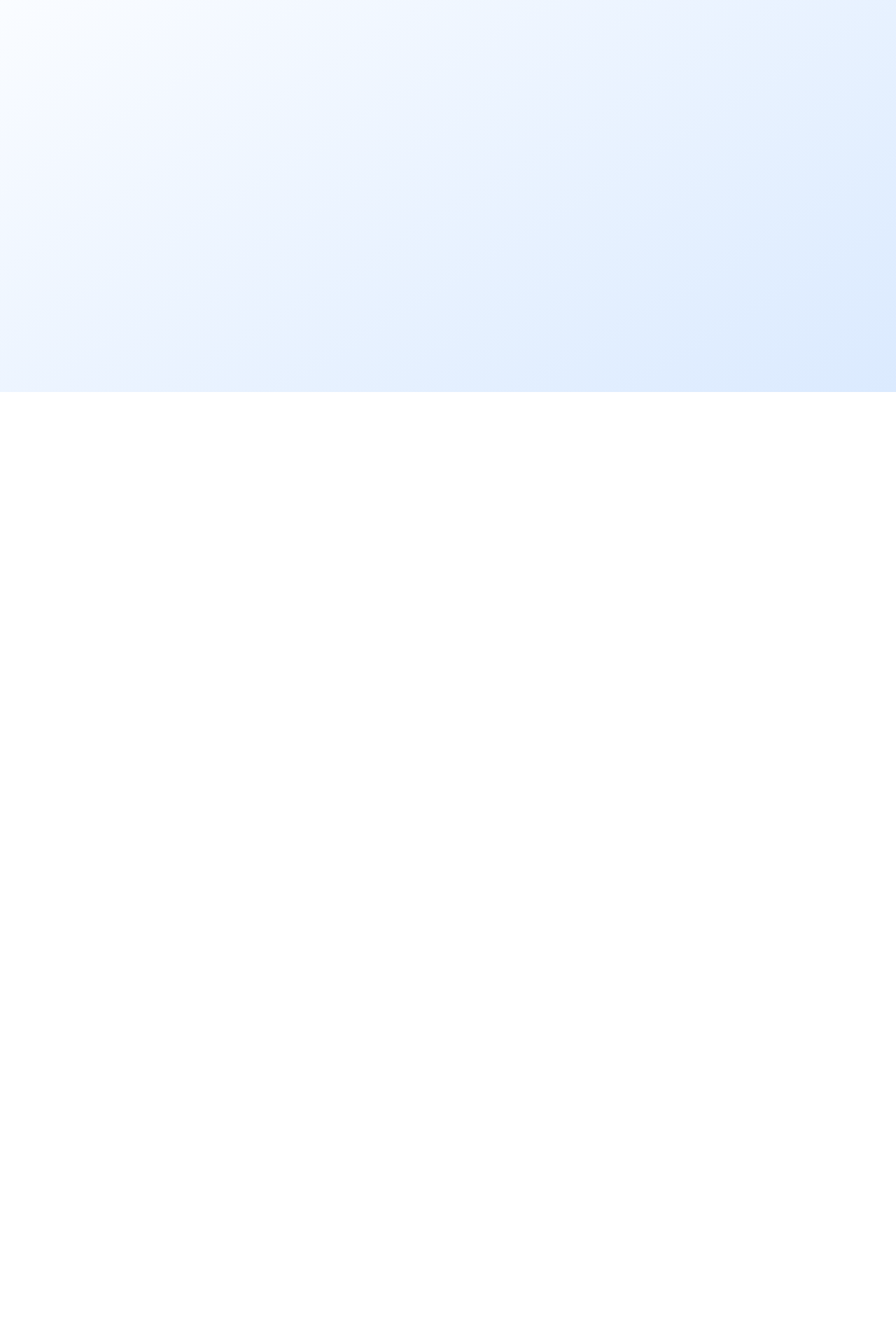
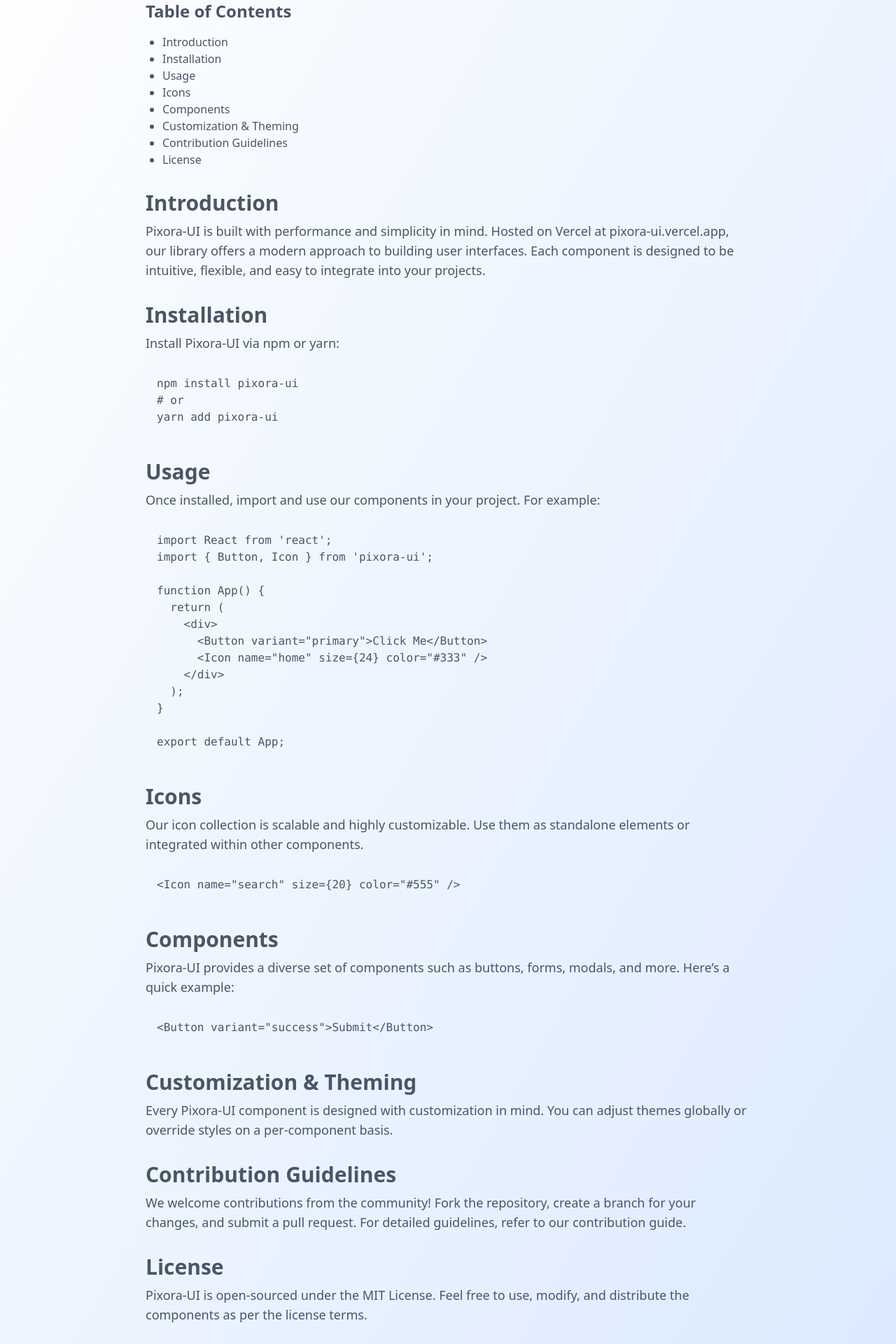
Before and after one commit to CodewChinmay/pixora-icons, a React (Vite) app: page /docs in a window 1280 px wide. Shown: the part 240-2160 px from the top of the page at 70% size. Before the commit the page ends 800 px from the top, so only its background shows below. Built offline with nearby package versions, Linux system fonts and the light colour scheme.

Commit message:
updated ui

```diff
--- a/src/App.jsx
+++ b/src/App.jsx
@@ -5,6 +5,7 @@
 import Iconpage from "./pages/icons";
 import Footerpage from "./pages/footer";
 import Headerpage from "./pages/header";
+import Docs from "./pages/docs";
 
 function App() {
   return (
@@ -17,6 +18,7 @@
         <Routes>
           <Route path="/" element={<Homepage />} />
           <Route path="/icons" element={<Iconpage />} />
+          <Route path="/docs" element={<Docs />} />
           {/* Add more routes here for components, docs, etc. */}
         </Routes>
 
--- /dev/null
+++ b/src/pages/docs.jsx
@@ -0,0 +1,132 @@
+import React from 'react';
+
+const Docs = () => {
+  return (
+    <div className="max-w-4xl mx-auto px-4 py-8 text-gray-600">
+      <header className="mb-8">
+        <h1 className="text-4xl font-bold mb-4">Pixora-UI Documentation</h1>
+        <p className="text-lg">
+          Welcome to <strong>Pixora-UI</strong> – your one-stop library for a vast collection of customizable icons and UI components.
+        </p>
+      </header>
+
+      <nav className="mb-8">
+        <h2 className="text-2xl font-semibold mb-4">Table of Contents</h2>
+        <ul className="list-disc ml-6">
+          <li>
+            <a href="#introduction" className="hover:underline">Introduction</a>
+          </li>
+          <li>
+            <a href="#installation" className="hover:underline">Installation</a>
+          </li>
+          <li>
+            <a href="#usage" className="hover:underline">Usage</a>
+          </li>
+          <li>
+            <a href="#icons" className="hover:underline">Icons</a>
+          </li>
+          <li>
+            <a href="#components" className="hover:underline">Components</a>
+          </li>
+          <li>
+            <a href="#customization-theming" className="hover:underline">Customization & Theming</a>
+          </li>
+          <li>
+            <a href="#contribution" className="hover:underline">Contribution Guidelines</a>
+          </li>
+          <li>
+            <a href="#license" className="hover:underline">License</a>
+          </li>
+        </ul>
+      </nav>
+
+      <section id="introduction" className="mb-8">
+        <h2 className="text-3xl font-bold mb-2">Introduction</h2>
+        <p className="text-lg">
+          Pixora-UI is built with performance and simplicity in mind. Hosted on Vercel at{' '}
+          <a href="https://pixora-ui.vercel.app" className="hover:underline">
+            pixora-ui.vercel.app
+          </a>
+          , our library offers a modern approach to building user interfaces. Each component is designed to be intuitive, flexible, and easy to integrate into your projects.
+        </p>
+      </section>
+
+      <section id="installation" className="mb-8">
+        <h2 className="text-3xl font-bold mb-2">Installation</h2>
+        <p className="text-lg mb-4">
+          Install Pixora-UI via npm or yarn:
+        </p>
+        <pre className="p-4 rounded-md mb-4">
+          <code>{`npm install pixora-ui
+# or
+yarn add pixora-ui`}</code>
+        </pre>
+      </section>
+
+      <section id="usage" className="mb-8">
+        <h2 className="text-3xl font-bold mb-2">Usage</h2>
+        <p className="text-lg mb-4">
+          Once installed, import and use our components in your project. For example:
+        </p>
+        <pre className="p-4 rounded-md mb-4">
+          <code>{`import React from 'react';
+import { Button, Icon } from 'pixora-ui';
+
+function App() {
+  return (
+    <div>
+      <Button variant="primary">Click Me</Button>
+      <Icon name="home" size={24} color="#333" />
+    </div>
+  );
+}
+
+export default App;`}</code>
+        </pre>
+      </section>
+
+      <section id="icons" className="mb-8">
+        <h2 className="text-3xl font-bold mb-2">Icons</h2>
+        <p className="text-lg mb-4">
+          Our icon collection is scalable and highly customizable. Use them as standalone elements or integrated within other components.
+        </p>
+        <pre className="p-4 rounded-md">
+          <code>{`<Icon name="search" size={20} color="#555" />`}</code>
+        </pre>
+      </section>
+
+      <section id="components" className="mb-8">
+        <h2 className="text-3xl font-bold mb-2">Components</h2>
+        <p className="text-lg mb-4">
+          Pixora-UI provides a diverse set of components such as buttons, forms, modals, and more. Here’s a quick example:
+        </p>
+        <pre className="p-4 rounded-md">
+          <code>{`<Button variant="success">Submit</Button>`}</code>
+        </pre>
+      </section>
+
+      <section id="customization-theming" className="mb-8">
+        <h2 className="text-3xl font-bold mb-2">Customization & Theming</h2>
+        <p className="text-lg">
+          Every Pixora-UI component is designed with customization in mind. You can adjust themes globally or override styles on a per-component basis.
+        </p>
+      </section>
+
+      <section id="contribution" className="mb-8">
+        <h2 className="text-3xl font-bold mb-2">Contribution Guidelines</h2>
+        <p className="text-lg">
+          We welcome contributions from the community! Fork the repository, create a branch for your changes, and submit a pull request. For detailed guidelines, refer to our contribution guide.
+        </p>
+      </section>
+
+      <section id="license">
+        <h2 className="text-3xl font-bold mb-2">License</h2>
+        <p className="text-lg">
+          Pixora-UI is open-sourced under the MIT License. Feel free to use, modify, and distribute the components as per the license terms.
+        </p>
+      </section>
+    </div>
+  );
+};
+
+export default Docs;
```
